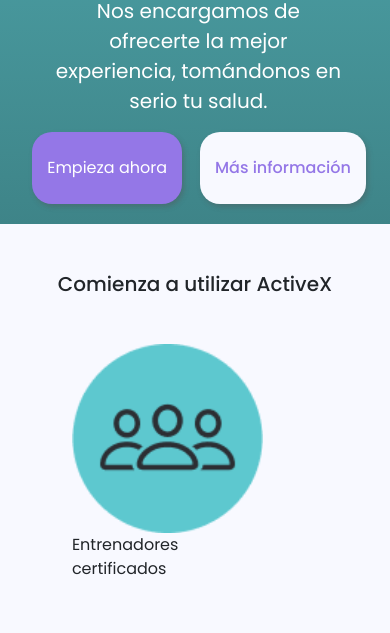
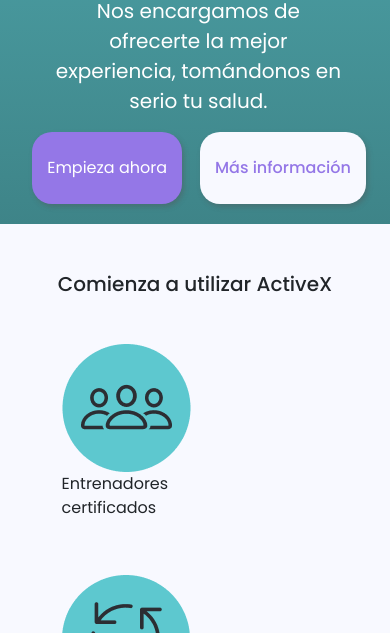
Before and after one commit to ActiveXHealth/site, a plain HTML site: page index.html in a window 390 px wide. Shown: the part 454-1087 px from the top of the page. Drawn offline with nearby package versions, Linux system fonts and the light colour scheme; a script that the page names is missing.

Commit message:
Add files via upload

```diff
--- a/assets/css/index.css
+++ b/assets/css/index.css
@@ -1,8 +1,22 @@
 body {
     font-family: "Poppins", sans-serif;
     margin: 0;
+    padding: 0;
 }
 
+body::-webkit-scrollbar {
+    width: 12px;               /* width of the entire scrollbar */
+  }
+
+  body::-webkit-scrollbar-track {
+    background: orange;        /* color of the tracking area */
+  }
+
+  body::-webkit-scrollbar-thumb {
+    background-color: rgb(0, 0, 0);    /* color of the scroll thumb */
+    border-radius: 20px;       /* roundness of the scroll thumb */
+    border: 3px solid rgb(207, 135, 0);  /* creates padding around scroll thumb */
+  }
 .btnSignIn {
     color: var(--azul);
     text-decoration: none;
@@ -43,7 +57,7 @@ body {
     background-image: linear-gradient(to bottom, var(--azul), rgb(62, 132, 136));
     padding: 0; /* Eliminar el padding */
     margin: 0; /* Eliminar el margen */
-    width: 100vw; /* Establecer el ancho en viewport width */
+    width: 100%; /* Establecer el ancho en viewport width */
 }
 
 .containerComienza {
@@ -154,9 +168,7 @@ body {
 }
 
 @media (max-width:540px){
-    .containerV .v {
-        width: 60%;
-    }
+
 }
 
 @media (max-width: 450px) {
--- a/index.html
+++ b/index.html
@@ -80,8 +80,8 @@
             <div class="container-fluid containerComienza justify-content-center">
                 <div class="containerVentajas w-100">
                     <h5 class="mt-5 text-center mb-5">Comienza a utilizar ActiveX</h5>
-                <div class="container-fluid d-flex row containerV" style="gap: 10vw;max-width: 100%;">
-                    <div class="col-xl col-sm-12 " style="margin-left: 14%;">
+                <div class="container-fluid d-flex row containerV" style="gap: 10vw;max-width: 100%; margin-left: 7%;">
+                    <div class="col-xl col-sm-12">
                         <img class="v" src="assets/img/v1.png">
                         <p>Entrenadores <br><span>certificados</span></p>
                     </div>
```
